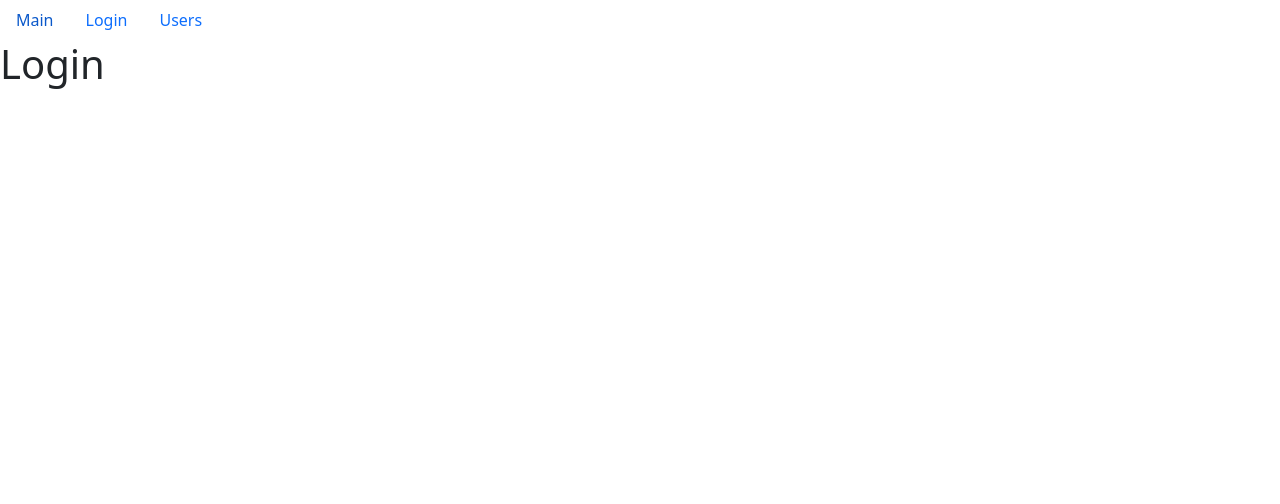
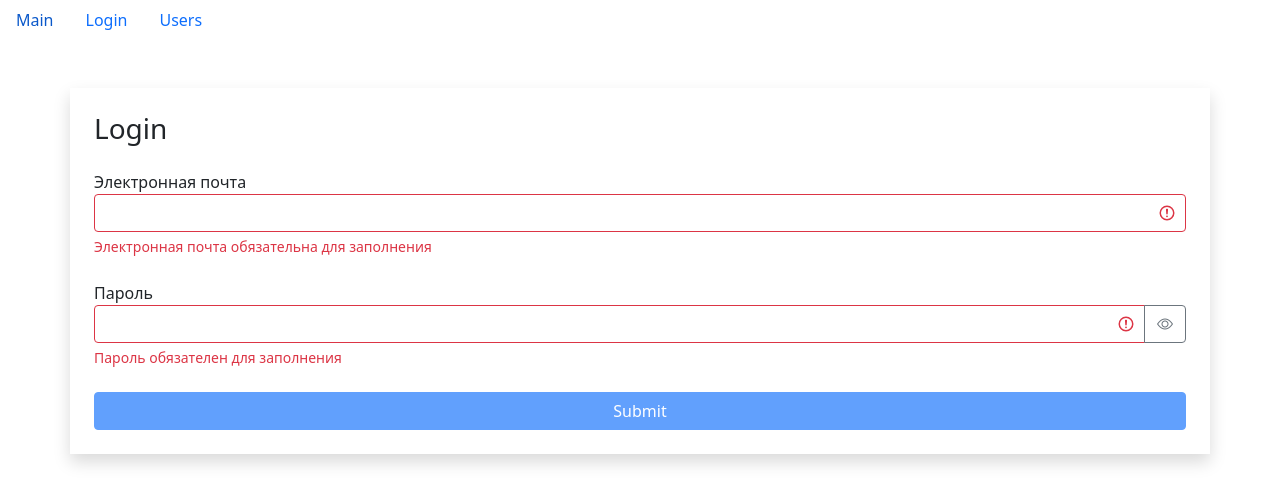
Before and after one commit to perezeginamv/fast-company, a React (Create React App) app: page /login in a window 1280 px wide. Shown: the top 504 px of the page. Built offline with nearby package versions, Linux system fonts and the light colour scheme.

Commit message:
added registration page, additionally implemented search on the page

```diff
--- /dev/null
+++ b/src/components/textField.jsx
@@ -0,0 +1,54 @@
+import React, { useState } from "react";
+import PropTypes from "prop-types";
+
+const TextField = ({ label, type, name, value, onChange, error }) => {
+    const [showPassword, setShowPassword] = useState(false);
+    const getInputClasses = () => {
+        return "form-control" + (error ? " is-invalid" : "");
+    };
+    const toggleShowPassword = () => {
+        setShowPassword((prevState) => !prevState);
+    };
+    return (
+        <div className="mb-4">
+            <label htmlFor={name}>{label}</label>{" "}
+            <div className="input-group has-validation">
+                <input
+                    type={showPassword ? "text" : type}
+                    name={name}
+                    id={name}
+                    value={value}
+                    onChange={onChange}
+                    className={getInputClasses()}
+                />{" "}
+                {type === "password" && (
+                    <button
+                        className="btn btn-outline-secondary"
+                        type="button"
+                        onClick={toggleShowPassword}
+                    >
+                        <i
+                            className={
+                                "bi bi-eye" + (showPassword ? "-slash" : "")
+                            }
+                        ></i>
+                    </button>
+                )}
+                {error && <div className="invalid-feedback">{error}</div>}
+            </div>
+        </div>
+    );
+};
+TextField.defaultProps = {
+    type: "text"
+};
+TextField.propTypes = {
+    label: PropTypes.string,
+    type: PropTypes.string,
+    name: PropTypes.string,
+    value: PropTypes.string,
+    onChange: PropTypes.func,
+    error: PropTypes.string
+};
+
+export default TextField;
--- a/src/components/usersList.jsx
+++ b/src/components/usersList.jsx
@@ -42,31 +42,44 @@
         iter: "name",
         order: "asc"
     });
+    const [searchQuery, setSearchQuery] = useState("");
+    const handleSearchQuery = ({ target }) => {
+        setSelectedProf(undefined);
+        setSearchQuery(target.value);
+    };
 
     useEffect(() => {
         setCurrentPage(1);
-    }, [selectedProf]);
+    }, [selectedProf, searchQuery]);
 
     useEffect(() => {
         api.professions.fetchAll().then((date) => setProfession(date));
     }, []);
 
     const handleProfessionSelect = (item) => {
+        if (searchQuery !== "") setSearchQuery("");
         setSelectedProf(item);
     };
-
     const handleSort = (item) => {
         setSortBy(item);
     };
 
     if (users) {
-        const filteredUsers = selectedProf
+        const filteredUsers = searchQuery
+            ? users.filter(
+                  (user) =>
+                      user.name
+                          .toLowerCase()
+                          .indexOf(searchQuery.toLocaleLowerCase()) !== -1
+              )
+            : selectedProf
             ? users.filter(
                   (user) =>
                       JSON.stringify(user.profession) ===
                       JSON.stringify(selectedProf)
               )
             : users;
+
         const count = filteredUsers.length;
         const sortedUsers = _.orderBy(
             filteredUsers,
@@ -78,6 +91,7 @@
         const clearFilter = () => {
             setSelectedProf();
         };
+
         return (
             <div className="d-flex">
                 {professions && (
@@ -87,6 +101,7 @@
                             items={professions}
                             onItemSelect={handleProfessionSelect}
                         />
+
                         <button
                             onClick={clearFilter}
                             className="btn btn-secondary mt-2"
@@ -98,6 +113,16 @@
                 )}
                 <div className="d-flex flex-column">
                     <SearchStatus length={count} />
+                    <form className="d-flex">
+                        <input
+                            className="form-control me-2"
+                            type="search"
+                            placeholder="Search..."
+                            aria-label="Search"
+                            onChange={handleSearchQuery}
+                            value={searchQuery}
+                        ></input>
+                    </form>
                     {count > 0 && (
                         <UserTable
                             users={userGrop}
--- a/src/layouts/login.jsx
+++ b/src/layouts/login.jsx
@@ -1,7 +1,91 @@
-import React from "react";
+import React, { useState, useEffect } from "react";
+import TextField from "../components/textField";
+import { validator } from "../utils/validator";
 
 const Login = () => {
-    return <h1>Login</h1>;
+    const [data, setDate] = useState({ email: "", password: "" });
+    const [errors, setErrors] = useState({});
+    const handleChange = ({ target }) => {
+        setDate((prevState) => ({
+            ...prevState,
+            [target.name]: target.value
+        }));
+    };
+
+    const validatorConfig = {
+        email: {
+            isRequired: {
+                message: "Электронная почта обязательна для заполнения"
+            },
+            isEmail: {
+                message: "Email введен некорректно"
+            }
+        },
+        password: {
+            isRequired: {
+                message: "Пароль обязателен для заполнения"
+            },
+            isCapitalSymbol: {
+                message: "Пароль должен содержать хотя бы одну заглавную букву"
+            },
+            isContainDigit: {
+                message: "Пароль должень содержать хотя бы одну цыфру"
+            },
+            min: {
+                message: "Пароль должень состоять минимум из 8 символов",
+                value: 8
+            }
+        }
+    };
+    useEffect(() => {
+        validate();
+    }, [data]);
+    const validate = () => {
+        const errors = validator(data, validatorConfig);
+        setErrors(errors);
+        return Object.keys(errors).length === 0;
+    };
+    const isValid = Object.keys(errors).length === 0;
+
+    const handleSubmit = (e) => {
+        e.preventDefault();
+        const isValid = validate();
+        if (!isValid) return;
+
+        console.log(data);
+    };
+    return (
+        <div className="container mt-5">
+            <div className="row">
+                <div className=".col-md-6 .offset-md-3 shadow p-4">
+                    <h3 className="mb-4"> Login</h3>
+                    <form onSubmit={handleSubmit}>
+                        <TextField
+                            label="Электронная почта"
+                            name="email"
+                            value={data.email}
+                            onChange={handleChange}
+                            error={errors.email}
+                        />
+                        <TextField
+                            label="Пароль"
+                            type="password"
+                            name="password"
+                            value={data.password}
+                            onChange={handleChange}
+                            error={errors.password}
+                        />
+                        <button
+                            disabled={!isValid}
+                            className="btn btn-primary w-100 mx-auto"
+                        >
+                            Submit
+                        </button>
+                    </form>
+                </div>
+            </div>
+        </div>
+    );
 };
 
 export default Login;
--- a/src/layouts/users.jsx
+++ b/src/layouts/users.jsx
@@ -5,7 +5,6 @@
 const Users = () => {
     const params = useParams();
     const { usersId } = params;
-    console.log(params);
     return <>{usersId ? <UserPage userId={usersId} /> : <UsersList />}</>;
 };
 
--- /dev/null
+++ b/src/utils/validator.js
@@ -0,0 +1,47 @@
+export function validator(data, config) {
+    const errors = {};
+    function validate(validateMethod, data, config) {
+        let statusValidate;
+        switch (validateMethod) {
+            case "isRequired":
+                statusValidate = data.trim() === "";
+                break;
+            case "isEmail": {
+                const emailRegExp = /^\S+@\S+\.\S+$/g;
+                statusValidate = !emailRegExp.test(data);
+
+                break;
+            }
+            case "isCapitalSymbol": {
+                const capitalRegExp = /[A-Z]+/g;
+                statusValidate = !capitalRegExp.test(data);
+                break;
+            }
+            case "isContainDigit": {
+                const digitRegExp = /\d+/g;
+                statusValidate = !digitRegExp.test(data);
+                break;
+            }
+            case "min": {
+                statusValidate = data.length < config.value;
+                break;
+            }
+            default:
+                break;
+        }
+        if (statusValidate) return config.message;
+    }
+    for (const fieldName in data) {
+        for (const validateMethod in config[fieldName]) {
+            const error = validate(
+                validateMethod,
+                data[fieldName],
+                config[fieldName][validateMethod]
+            );
+            if (error && !errors[fieldName]) {
+                errors[fieldName] = error;
+            }
+        }
+    }
+    return errors;
+}
```
